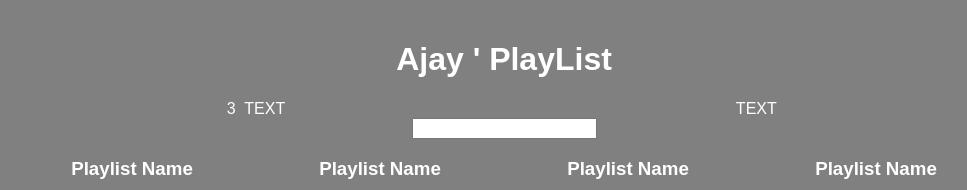
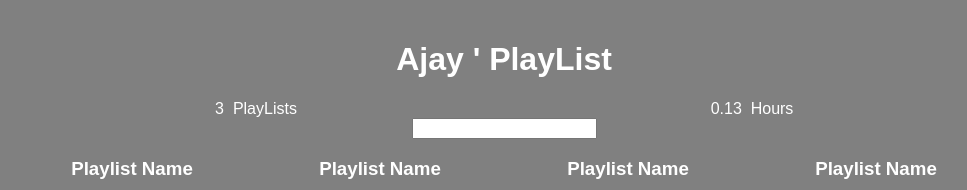
Before and after one commit to ajay-code/react-playlist, a React (Create React App) app: page / in a window 1280 px wide. Shown: the top 190 px of the page, without its empty margins (136-1103 px from the left). Built offline with nearby package versions, Linux system fonts and the light colour scheme.

Commit message:
adding playlist and hours counter

```diff
--- a/src/App.js
+++ b/src/App.js
@@ -1,8 +1,9 @@
 import React, { Component } from 'react';
 import './App.css';
 import Filter from './components/Filter';
-import Aggrigate from './components/Aggrigate';
-import { PlayList } from './components/PlayList';
+import PlayListCounter from './components/PlayListCounter';
+import HoursCounter from './components/HoursCounter';
+import PlayList from './components/PlayList';
 import FakeServerData from './fakeServerData';
 
 const defaultColor = '#fff';
@@ -27,9 +28,11 @@ class App extends Component {
             <h1 style={{ color: defaultColor }}>
               {this.state.serverData.user.name} &apos; PlayList
             </h1>
-            <Aggrigate color={defaultColor} playlists={this.state.serverData.user.playlists} />
-            <Aggrigate color={defaultColor} />
-
+            <PlayListCounter
+              color={defaultColor}
+              playlists={this.state.serverData.user.playlists}
+            />
+            <HoursCounter color={defaultColor} playlists={this.state.serverData.user.playlists} />
             <Filter color={defaultColor} />
             <PlayList color={defaultColor} />
             <PlayList color={defaultColor} />
@@ -37,7 +40,7 @@ class App extends Component {
             <PlayList color={defaultColor} />
           </div>
         ) : (
-          'Loading...'
+          <h1 style={{ color: defaultColor }}>Loading...</h1>
         )}
       </div>
     );
--- /dev/null
+++ b/src/components/HoursCounter.js
@@ -0,0 +1,38 @@
+import React, { Component } from 'react';
+import PropTypes from 'prop-types';
+
+class HoursCounter extends Component {
+  constructor(props) {
+    super(props);
+    this.state = {};
+  }
+  render() {
+    const style = {
+      // color: this.props.color,
+      width: '40%',
+      display: 'inline-block',
+    };
+    const allSongs = this.props.playlists.reduce(
+      (songs, eachPlayList) => songs.concat(eachPlayList.songs),
+      [],
+    );
+    const totalDuration = allSongs.reduce((sum, song) => sum + song.duration, 0);
+    return (
+      <div style={{ ...style, color: this.props.color }}>
+        {Math.round(totalDuration * 100 / (1000 * 60 * 60)) / 100}
+        &nbsp; Hours
+      </div>
+    );
+  }
+}
+
+HoursCounter.propTypes = {
+  color: PropTypes.string,
+  playlists: PropTypes.arrayOf(PropTypes.string),
+};
+HoursCounter.defaultProps = {
+  color: '#fff',
+  playlists: null,
+};
+
+export default HoursCounter;
--- a/src/components/PlayList.js
+++ b/src/components/PlayList.js
@@ -1,7 +1,7 @@
 import React, { Component } from 'react';
 import PropTypes from 'prop-types';
 
-export class PlayList extends Component {
+class PlayList extends Component {
   constructor(props) {
     super(props);
     this.state = {};
--- a/src/components/Aggrigate.js
+++ b/src/components/PlayListCounter.js
@@ -1,7 +1,7 @@
 import React, { Component } from 'react';
 import PropTypes from 'prop-types';
 
-class Aggrigate extends Component {
+class PlayListCounter extends Component {
   constructor(props) {
     super(props);
     this.state = {};
@@ -14,20 +14,20 @@ class Aggrigate extends Component {
     };
     return (
       <div style={{ ...style, color: this.props.color }}>
-        {this.props.playlists && this.props.playlists.length}
-        &nbsp; TEXT
+        {this.props.playlists.length}
+        &nbsp; PlayLists
       </div>
     );
   }
 }
 
-Aggrigate.propTypes = {
+PlayListCounter.propTypes = {
   color: PropTypes.string,
-  playlists: PropTypes.arrayOf(PropTypes.string),
+  playlists: PropTypes.arrayOf(PropTypes.object),
 };
-Aggrigate.defaultProps = {
+PlayListCounter.defaultProps = {
   color: '#fff',
-  playlists: null,
+  playlists: [],
 };
 
-export default Aggrigate;
+export default PlayListCounter;
--- a/src/fakeServerData.js
+++ b/src/fakeServerData.js
@@ -4,15 +4,27 @@ export default {
     playlists: [
       {
         name: 'my fav',
-        songs: ['I Am Thine, O Lord!', 'Glory To Thee', 'No Blood, No Altar Now'],
+        songs: [
+          { name: 'I Am Thine, O Lord!', duration: 50000 },
+          { name: 'Glory To Thee', duration: 40000 },
+          { name: 'No Blood, No Altar Now', duration: 70000 },
+        ],
       },
       {
         name: 'Second list',
-        songs: ['I Am Thine, O Lord!', 'Glory To Thee', 'No Blood, No Altar Now'],
+        songs: [
+          { name: 'I Am Thine, O Lord!', duration: 50000 },
+          { name: 'Glory To Thee', duration: 40000 },
+          { name: 'No Blood, No Altar Now', duration: 70000 },
+        ],
       },
       {
         name: 'Third list',
-        songs: ['I Am Thine, O Lord!', 'Glory To Thee', 'No Blood, No Altar Now'],
+        songs: [
+          { name: 'I Am Thine, O Lord!', duration: 50000 },
+          { name: 'Glory To Thee', duration: 40000 },
+          { name: 'No Blood, No Altar Now', duration: 70000 },
+        ],
       },
     ],
   },
```
Also changed, not shown: .eslintrc.json.
